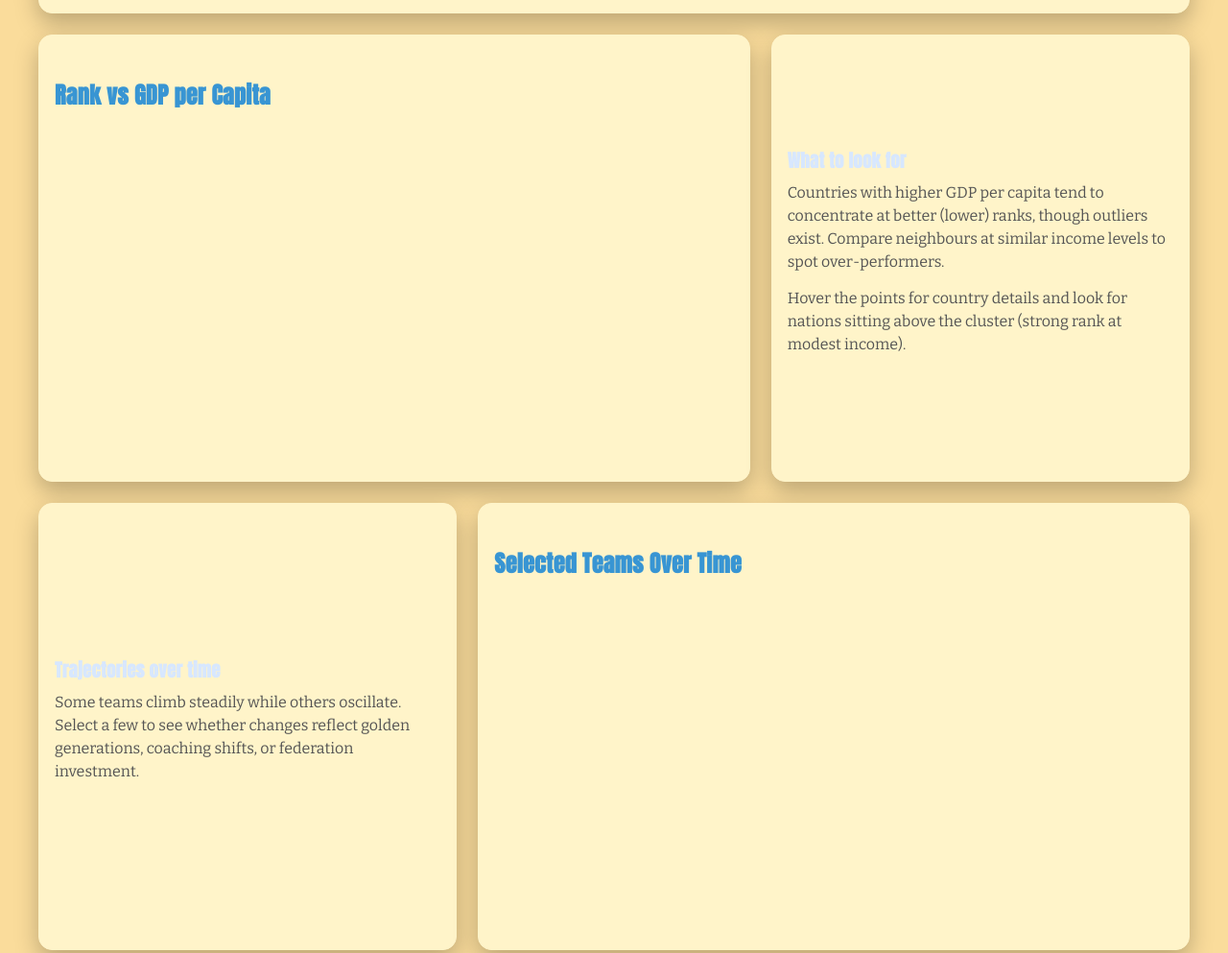
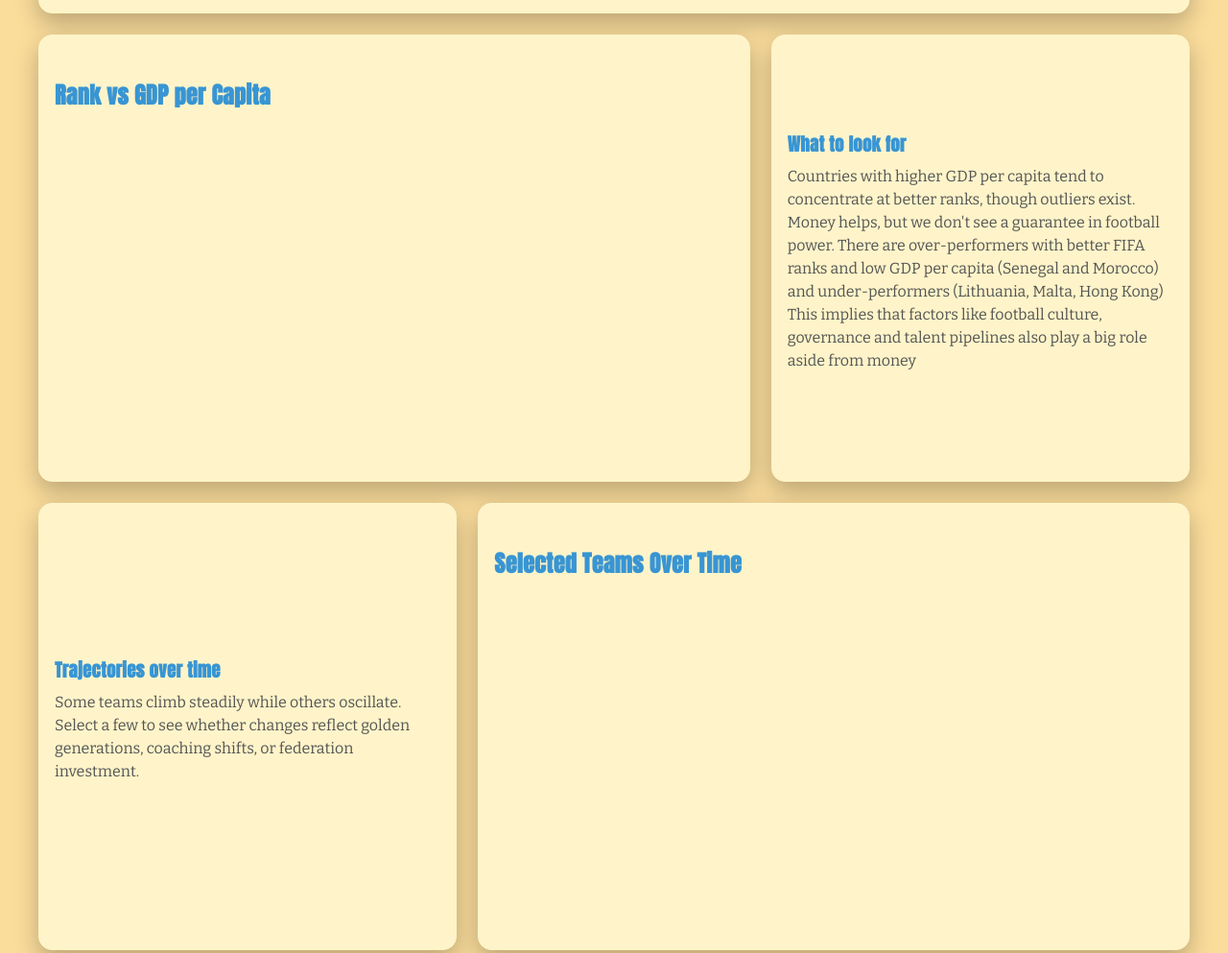
Before and after one commit to avn4/FIT3179-A2, a plain HTML site: page index.html in a window 1280 px wide. Shown: the part 672-1665 px from the top of the page at 96% size. Drawn offline with nearby package versions, Linux system fonts and the light colour scheme; a script that the page names is missing.

Commit message:
Update index.html

```diff
--- a/index.html
+++ b/index.html
@@ -45,7 +45,7 @@
     margin:0 0 8px 0;
     font-family:'Anton', sans-serif;
     letter-spacing:.3px;
-    color:#d7e7ff;
+    color:#3895D3;
   }
 
   @media (max-width:900px){
@@ -80,10 +80,11 @@
         </div>
         <aside class="card text">
           <h3 class="kicker">What to look for</h3>
-          <p>Countries with higher GDP per capita tend to concentrate at better (lower) ranks,
-          though outliers exist. Compare neighbours at similar income levels to spot over-performers.</p>
-          <p>Hover the points for country details and look for nations sitting above the cluster
-          (strong rank at modest income).</p>
+          <p>Countries with higher GDP per capita tend to concentrate at better ranks,
+          though outliers exist. Money helps, but we don't see a guarantee in football power. There are over-performers
+          with better FIFA ranks and low GDP per capita (Senegal and Morocco) and under-performers (Lithuania, Malta, Hong Kong)
+          This implies that factors like football culture, governance and talent pipelines also play a big role aside from money</p>
+
         </aside>
       </section>
 
```
